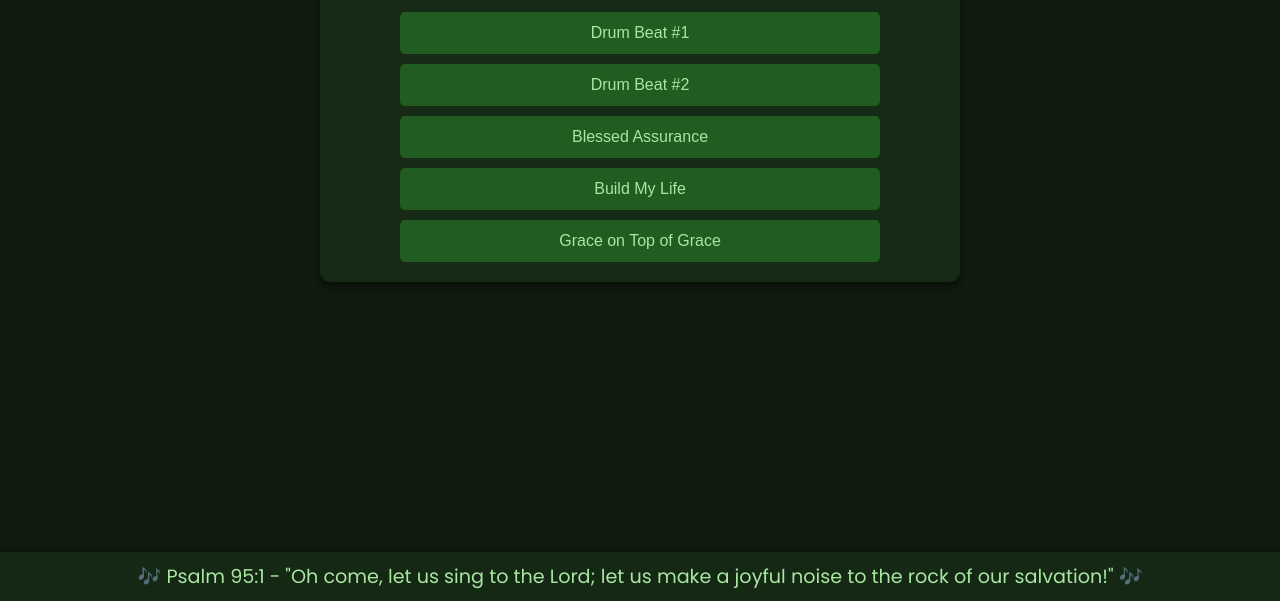
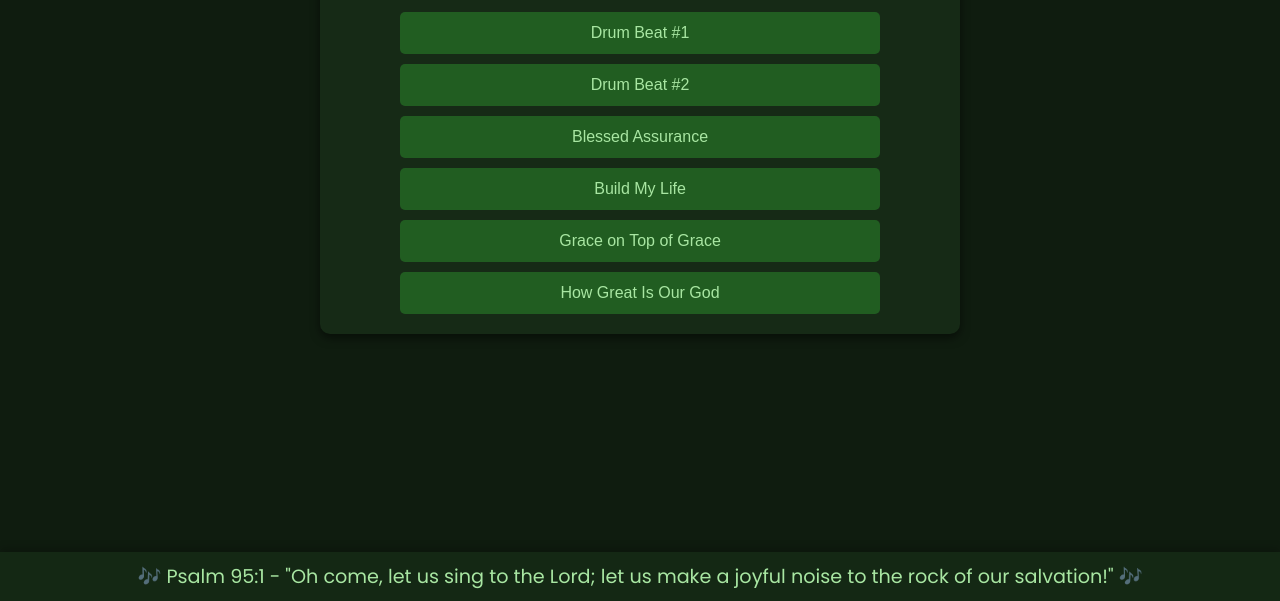
Before and after one commit to MarioMusic-ops/SongTutorials, a plain HTML site: page index.html in a window 1280 px wide. Shown: the part 199-800 px from the top of the page. Drawn offline with Linux system fonts and the light colour scheme.

Commit message:
Update index.html
Add How great is our God

```diff
--- a/index.html
+++ b/index.html
@@ -85,6 +85,7 @@
         { title: "Blessed Assurance", pdf: "pdf-files/Blessed Assurance chords.jpg", audio: "pdf-files/blessedassurance.mp3", video: "" },
             { title: "Build My Life", pdf: "pdf-files/Build+My+LifeDchords.pdf", audio: "pdf-files/Build my life audio.mp3", video: "" },
             { title: "Grace on Top of Grace", pdf: "pdf-files/Grace-on-Top-of-Grace.pdf", audio: "pdf-files/graceontopofgrace.mp3", video: "pdf-files/Graceontopofgrace(1).mp4" },
+            { title: "How Great Is Our God", pdf: "", audio: "", video: "pdf-files/How_Great_is_our_God_mp4.mp4" },
         ];
         const songList = document.getElementById('song-list');
 
```
